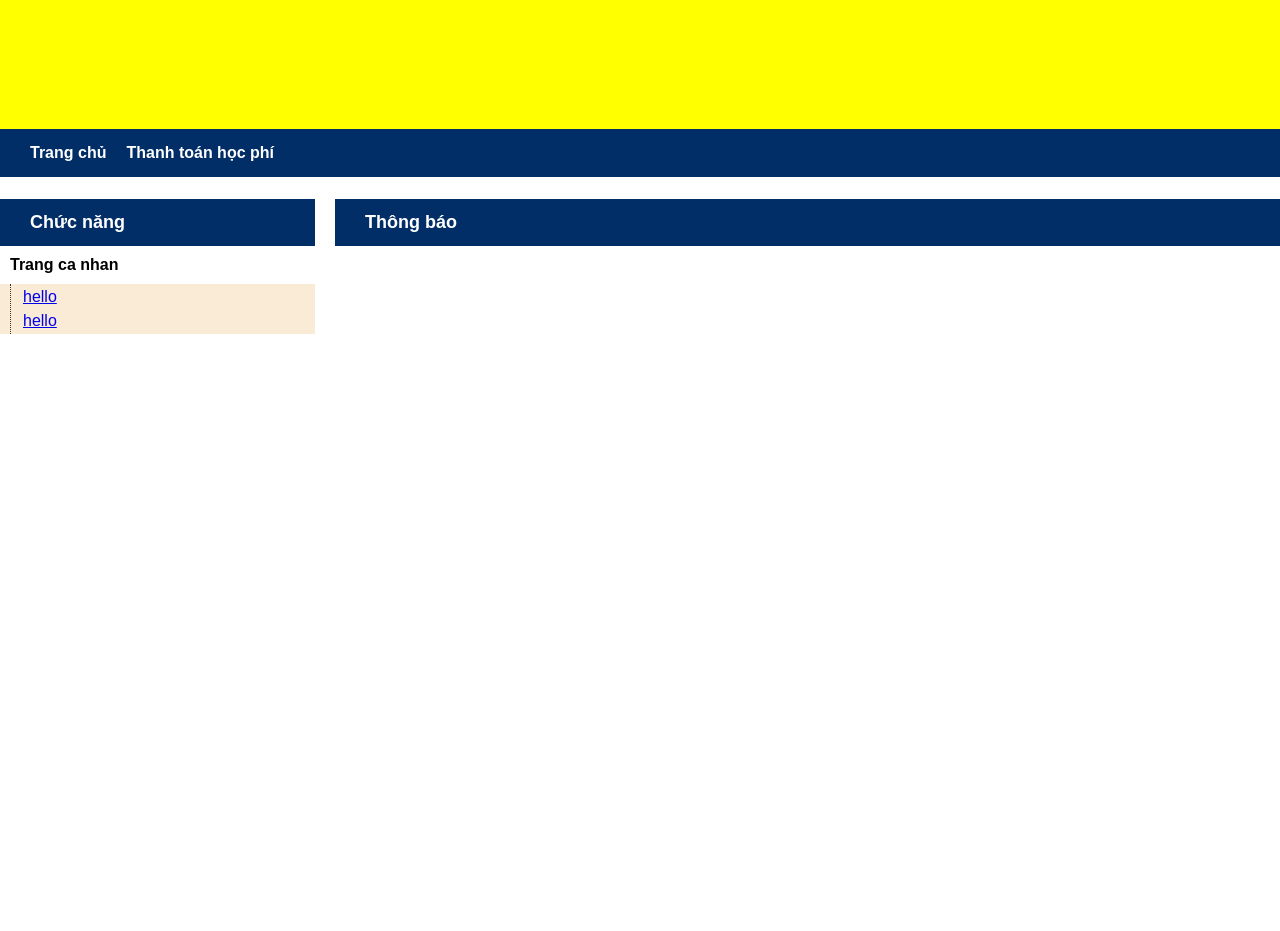
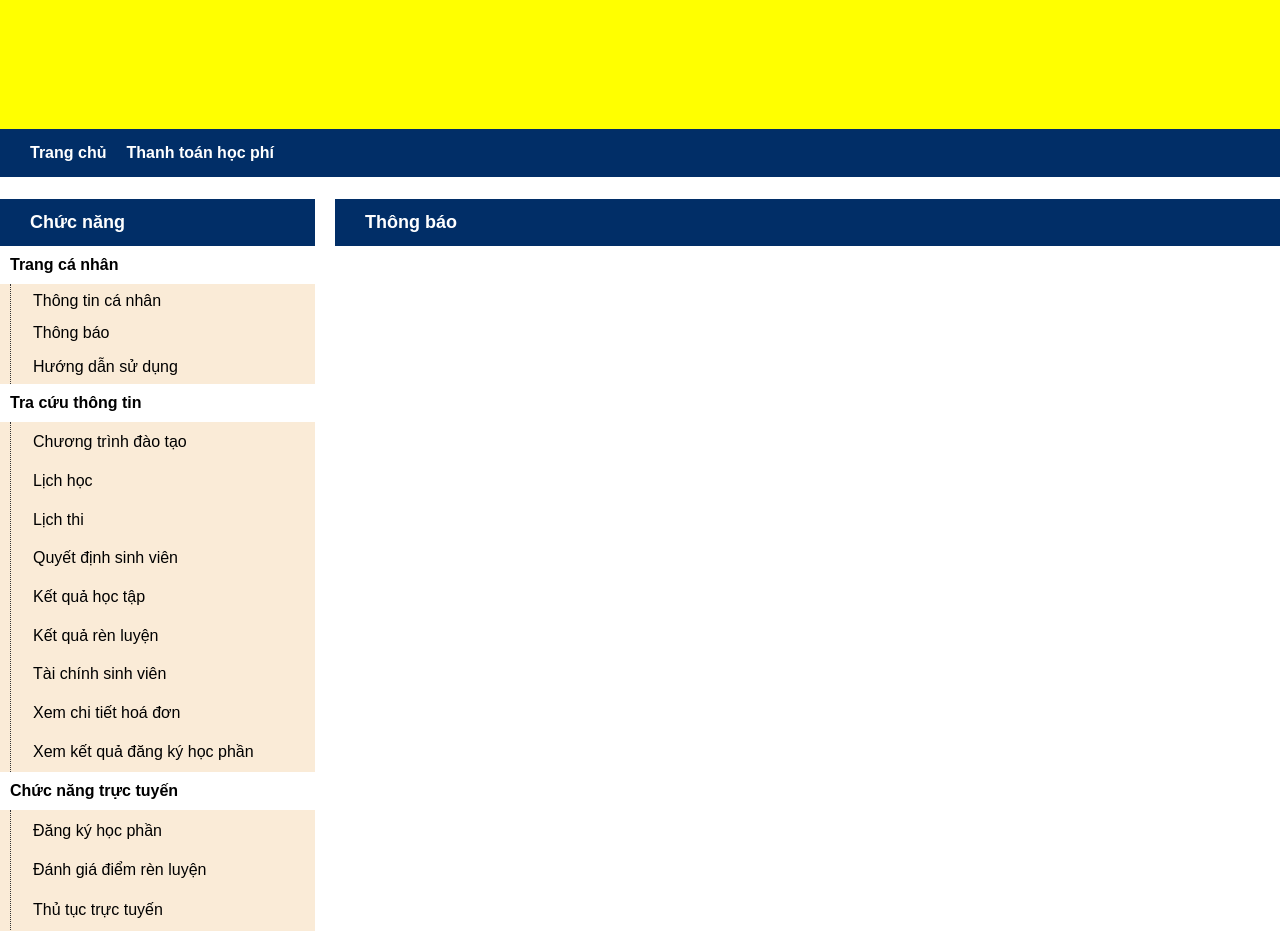
Before and after one commit to Mybui11qwer/Quanlysinhvien, a plain HTML site: page QuanLyHocSinh/User/Index.html in a window 1280 px wide. Shown: the part 21-952 px from the top of the page. Before the commit the page ends 800 px from the top, so only its background shows below. Drawn offline with Linux system fonts and the light colour scheme.

Commit message:
update 1/10

```diff
--- a/QuanLyHocSinh/User/Index.css
+++ b/QuanLyHocSinh/User/Index.css
@@ -78,13 +78,46 @@ h4 {
     padding-left: 10px;
 }
 
-.submenu {
-    height: 50px;
+.profile {
+    height: 100px;
     margin-top: 10px;
     margin-left: 10px;
-    padding-left: 10px;
+    padding-left: 20px;
     border-left: 1px dotted #333;
 }
+
+.profile a{
+    text-decoration: none;
+    color: black;
+}
+
+.check-info {
+    height: 350px;
+    margin-top: 10px;
+    margin-left: 10px;
+    padding-left: 20px;
+    border-left: 1px dotted #333;
+}
+
+.check-info a{
+    text-decoration: none;
+    color: black;
+}
+
+.function-online {
+    height: 200px;
+    margin-top: 10px;
+    margin-left: 10px;
+    padding-left: 20px;
+    border-left: 1px dotted #333;
+}
+
+.function-online a{
+    margin-top: 20px;
+    text-decoration: none;
+    color: black;
+}
+
 .content {
     width: 75%;
     margin-left: 20px;
@@ -98,3 +131,10 @@ h4 {
     background-color: #012E67;
     color: #FFF;
 }
+
+footer{
+    margin-top: 5px;
+    background-color: #012E67;
+    color: white;
+    height: 150px;
+}
--- a/QuanLyHocSinh/User/Index.html
+++ b/QuanLyHocSinh/User/Index.html
@@ -24,20 +24,79 @@
     <main>
         <section class="sidebar">
             <h3>Chức năng</h3>
-            <h4>Trang ca nhan</h4>
+            <h4>Trang cá nhân</h4>
             <div class="private">
-                <table class="submenu">
+                <table class="profile">
                     <tr>
-                        <td><a href="#">hello</a></td>
+                        <td><a href="#">Thông tin cá nhân</a></td>
                     </tr>
                     <tr>
-                        <td><a href="#">hello</a></td>
+                        <td><a href="#">Thông báo</a></td>
+                    </tr>
+                    <tr></tr>
+                        <td><a href="#">Hướng dẫn sử dụng</a></td>
+                    </tr>
+                </table>
+            </div>
+            <h4>Tra cứu thông tin</h4>
+            <div class="private">
+                <table class="check-info">
+                    <tr>
+                        <td><a href="#">Chương trình đào tạo</a></td>
+                    </tr>
+                    <tr>
+                        <td><a href="#">Lịch học</a></td>
+                    </tr>
+                    <tr>
+                        <td><a href="#">Lịch thi</a></td>
+                    </tr>
+                    <tr>
+                        <td><a href="#">Quyết định sinh viên</a></td>
+                    </tr>
+                    <tr>
+                        <td><a href="#">Kết quả học tập</a></td>
+                    </tr>
+                    <tr>
+                        <td><a href="#">Kết quả rèn luyện</a></td>
+                    </tr>
+                    <tr>
+                        <td><a href="#">Tài chính sinh viên</a></td>
+                    </tr>
+                    <tr>
+                        <td><a href="#">Xem chi tiết hoá đơn</a></td>
+                    </tr>
+                    <tr>
+                        <td><a href="#">Xem kết quả đăng ký học phần</a></td>
+                    </tr>
+                </table>
+            </div>
+            <h4>Chức năng trực tuyến</h4>
+            <div class="private">
+                <table class="function-online">
+                    <tr>
+                        <td><a href="#">Đăng ký học phần</a></td>
+                    </tr>
+                    <tr>
+                        <td><a href="#">Đánh giá điểm rèn luyện</a></td>
+                    </tr>
+                    <tr>
+                        <td><a href="#">Thủ tục trực tuyến</a></td>
+                    </tr>
+                    <tr>
+                        <td><a href="#">Xin bảng điểm</a></td>
+                    </tr>
+                    <tr>
+                        <td><a href="#">Liên hệ - góp ý (...)</a></td>
                     </tr>
                 </table>
             </div>
         </section>
         <section class="content">
             <h3>Thông báo</h3>
+
         </section>
     </main>
+    <footer>
+        <h1>Huflit xin chaof</h1>
+    </footer>
 </body>
```
Also changed, not shown: QuanLyHocSinh/User/Index.js (added).
